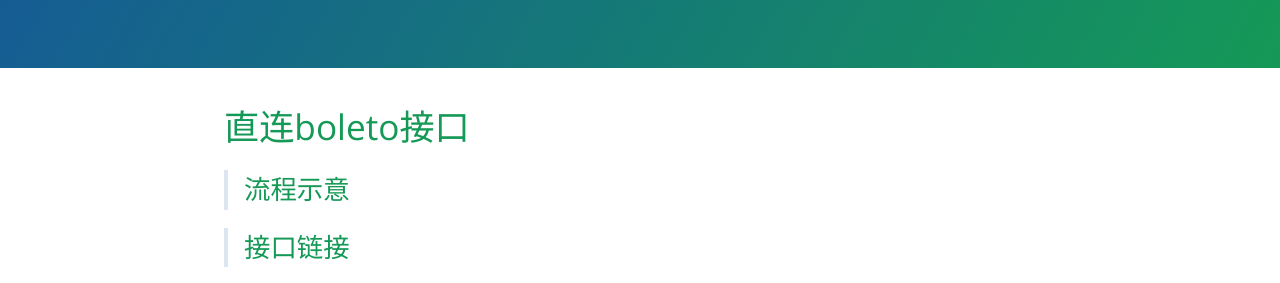
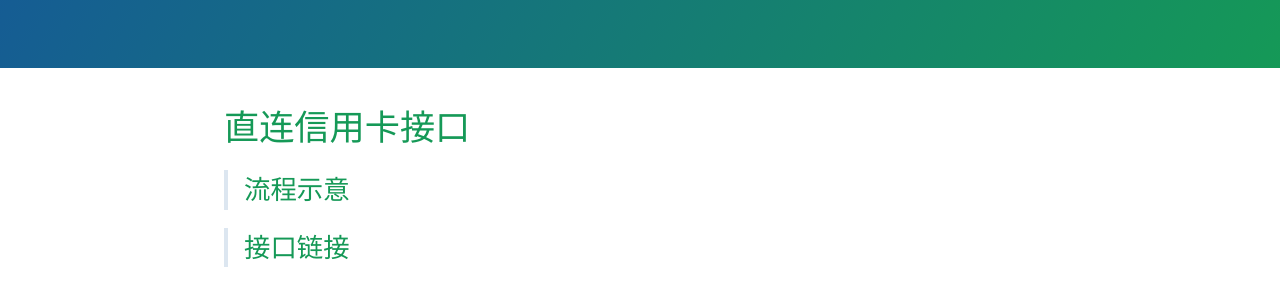
Before and after one commit to pagsmile/pagsmile.github.io, a Jekyll site: the page built from api/DriectCreditCard.md, in a window 1280 px wide and 900 px high. Shown: the part 202-485 px from the top of the window. Built offline with Jekyll 4.4.1, drawn with Linux system fonts in a browser that asks for light colours; our own code applies the rules of GitHub Pages for plain Markdown files.

```diff
--- a/api/DriectCreditCard.md
+++ b/api/DriectCreditCard.md
@@ -1,4 +1,4 @@
-# 直连boleto接口
+# 直连信用卡接口
 
 >## 流程示意
 
```
